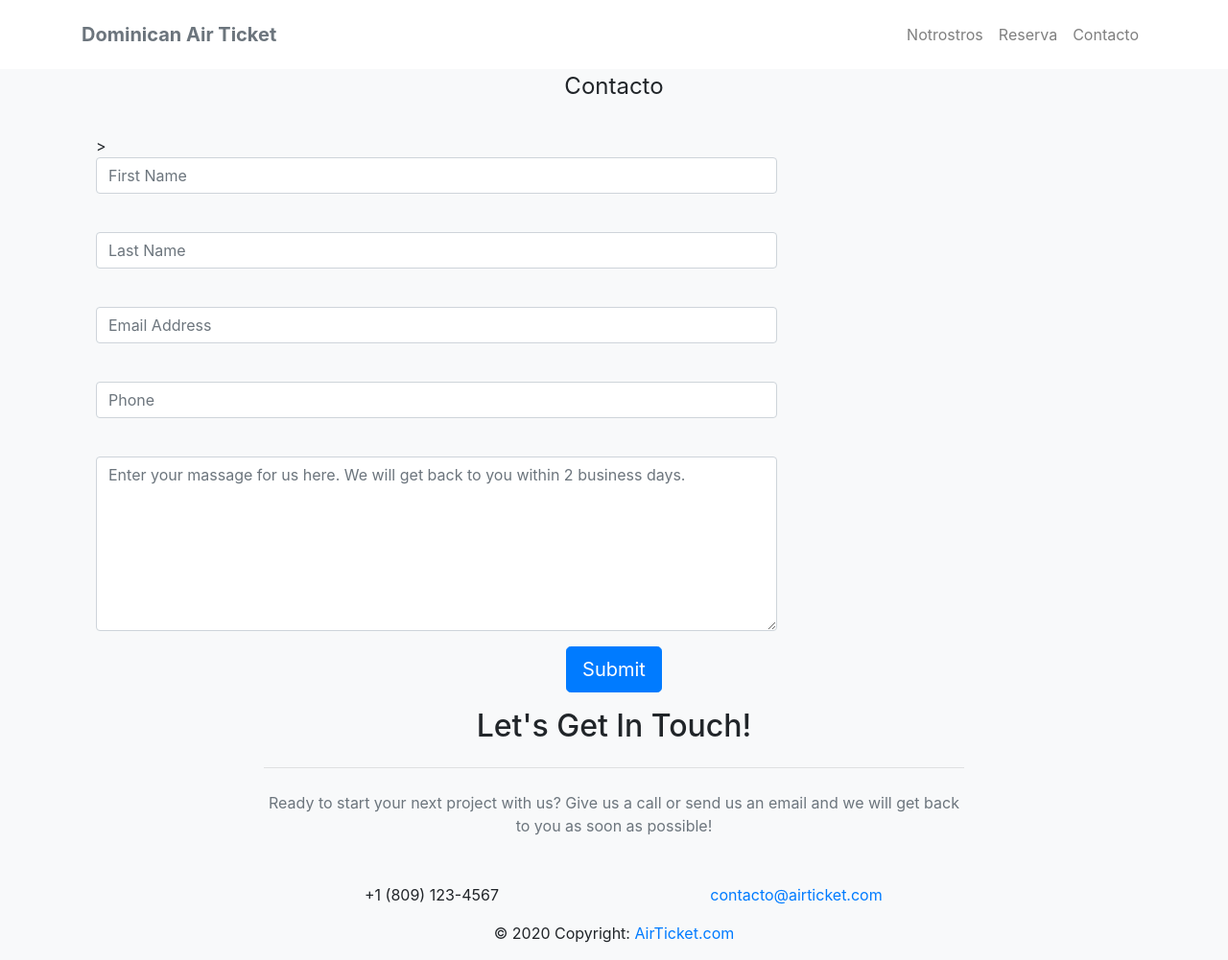
After one commit to JGhost01/proyecto_web, a Django app: template Airticket/registro/templates/contac.html in a window 1280 px wide. The commit adds this page. Shown: the whole page at 96% size. Run offline with Django 3.2, Linux system fonts and the light colour scheme; the template is opened without the code that fills it, so the values that code supplies are empty; some libraries are stand-ins or nearby versions.

Commit message:
Formularios

```diff
--- a/Airticket/registro/templates/base.html
+++ b/Airticket/registro/templates/base.html
@@ -3,7 +3,9 @@
 <head>
 	<title> {% block title %} {% endblock %} </title>
 	<link rel="stylesheet" href="https://maxcdn.bootstrapcdn.com/bootstrap/4.0.0/css/bootstrap.min.css" integrity="sha384-Gn5384xqQ1aoWXA+058RXPxPg6fy4IWvTNh0E263XmFcJlSAwiGgFAW/dAiS6JXm" crossorigin="anonymous">
+	<link href="style.css" rel="stylesheet" type="text/css">
 </head>
+
 <body class="bg-light">
 <nav class="navbar navbar-expand-lg navbar-light fixed-top py-3 bg-white" id="mainNav">
             <div class="container ">
@@ -11,14 +13,16 @@
                 <button class="navbar-toggler navbar-toggler-right" type="button" data-toggle="collapse" data-target="#navbarResponsive" aria-controls="navbarResponsive" aria-expanded="false" aria-label="Toggle navigation"><span class="navbar-toggler-icon"></span></button>
                 <div class="collapse navbar-collapse" id="navbarResponsive">
                     <ul class="navbar-nav ml-auto my-2 my-lg-0">
-                        <li class="nav-item"><a class="nav-link js-scroll-trigger" href="#about">About</a></li>
-                        <li class="nav-item"><a class="nav-link js-scroll-trigger" href="#services">Services</a></li>
-                        <li class="nav-item"><a class="nav-link js-scroll-trigger" href="#portfolio">Portfolio</a></li>
-                        <li class="nav-item"><a class="nav-link js-scroll-trigger" href="#contact">Contact</a></li>
+                        <li class="nav-item"><a class="nav-link js-scroll-trigger" href="#about">Notrostros</a></li>
+                        <li class="nav-item"><a class="nav-link js-scroll-trigger" href="#services">Reserva</a></li>
+                        <li class="nav-item"><a class="nav-link js-scroll-trigger" href="#contact">Contacto</a></li>
                     </ul>
                 </div>
             </div>
 </nav>
+<br>
+<br>
+<br>
 
 
 	{% block cont %}
--- /dev/null
+++ b/Airticket/registro/templates/contac.html
@@ -0,0 +1,88 @@
+{% extends 'base.html' %}
+
+{% block title %}
+AirTicket: Contacto
+{% endblock  %}
+
+{% block cont  %}
+
+<div class="container">
+    <div class="row">
+        <div class="col-md-12">
+            <div class="well well-sm">
+                <form class="form-horizontal" method="post">
+                    <fieldset>
+                        <legend class="text-center header">Contacto</legend>
+
+                        <div class="form-group">
+                            <span class="col-md-1 col-md-offset-2 text-center"><i class="fa fa-user bigicon"></i></span>
+                            <div class="col-md-8">>
+                            <input id="fname" name="name" type="text" placeholder="First Name" class="form-control">
+                            </div>
+                        </div>
+                        <div class="form-group">
+                            <span class="col-md-1 col-md-offset-2 text-center"><i class="fa fa-user bigicon"></i></span>
+                            <div class="col-md-8">
+                                <input id="lname" name="name" type="text" placeholder="Last Name" class="form-control">
+                            </div>
+                        </div>
+
+                        <div class="form-group">
+                            <span class="col-md-1 col-md-offset-2 text-center"><i class="fa fa-envelope-o bigicon"></i></span>
+                            <div class="col-md-8">
+                                <input id="email" name="email" type="text" placeholder="Email Address" class="form-control">
+                            </div>
+                        </div>
+
+                        <div class="form-group">
+                            <span class="col-md-1 col-md-offset-2 text-center"><i class="fa fa-phone-square bigicon"></i></span>
+                            <div class="col-md-8">
+                                <input id="phone" name="phone" type="text" placeholder="Phone" class="form-control">
+                            </div>
+                        </div>
+
+                        <div class="form-group">
+                            <span class="col-md-1 col-md-offset-2 text-center"><i class="fa fa-pencil-square-o bigicon"></i></span>
+                            <div class="col-md-8">
+                                <textarea class="form-control" id="message" name="message" placeholder="Enter your massage for us here. We will get back to you within 2 business days." rows="7"></textarea>
+                            </div>
+                        </div>
+
+                        <div class="form-group">
+                            <div class="col-md-12 text-center">
+                                <button type="submit" class="btn btn-primary btn-lg">Submit</button>
+                            </div>
+                        </div>
+                    </fieldset>
+                </form>
+            </div>
+        </div>
+    </div>
+</div>
+
+
+
+
+
+
+<div class="container">
+    <div class="row justify-content-center">
+        <div class="col-lg-8 text-center">
+            <h2 class="mt-0">Let's Get In Touch!</h2>
+            <hr class="divider my-4" />
+            <p class="text-muted mb-5">Ready to start your next project with us? Give us a call or send us an email and we will get back to you as soon as possible!</p>
+        </div>
+    </div>
+    <div class="row">
+        <div class="col-lg-4 ml-auto text-center mb-5 mb-lg-0">
+            <i class="fas fa-phone fa-3x mb-3 text-muted"></i>
+            <div>+1 (809) 123-4567</div>
+        </div>
+        <div class="col-lg-4 mr-auto text-center">
+            <i class="fas fa-envelope fa-3x mb-3 text-muted"></i>
+            <a class="d-block" href="mailto:contact@yourwebsite.com">contacto@airticket.com</a>
+        </div>
+    </div>
+</div>
+
+{% endblock  %}
```
Also changed, not shown: Airticket/registro/templates/about.html (added, +11 -0 lines), Airticket/registro/templates/reservar.html (added, +11 -0 lines).
